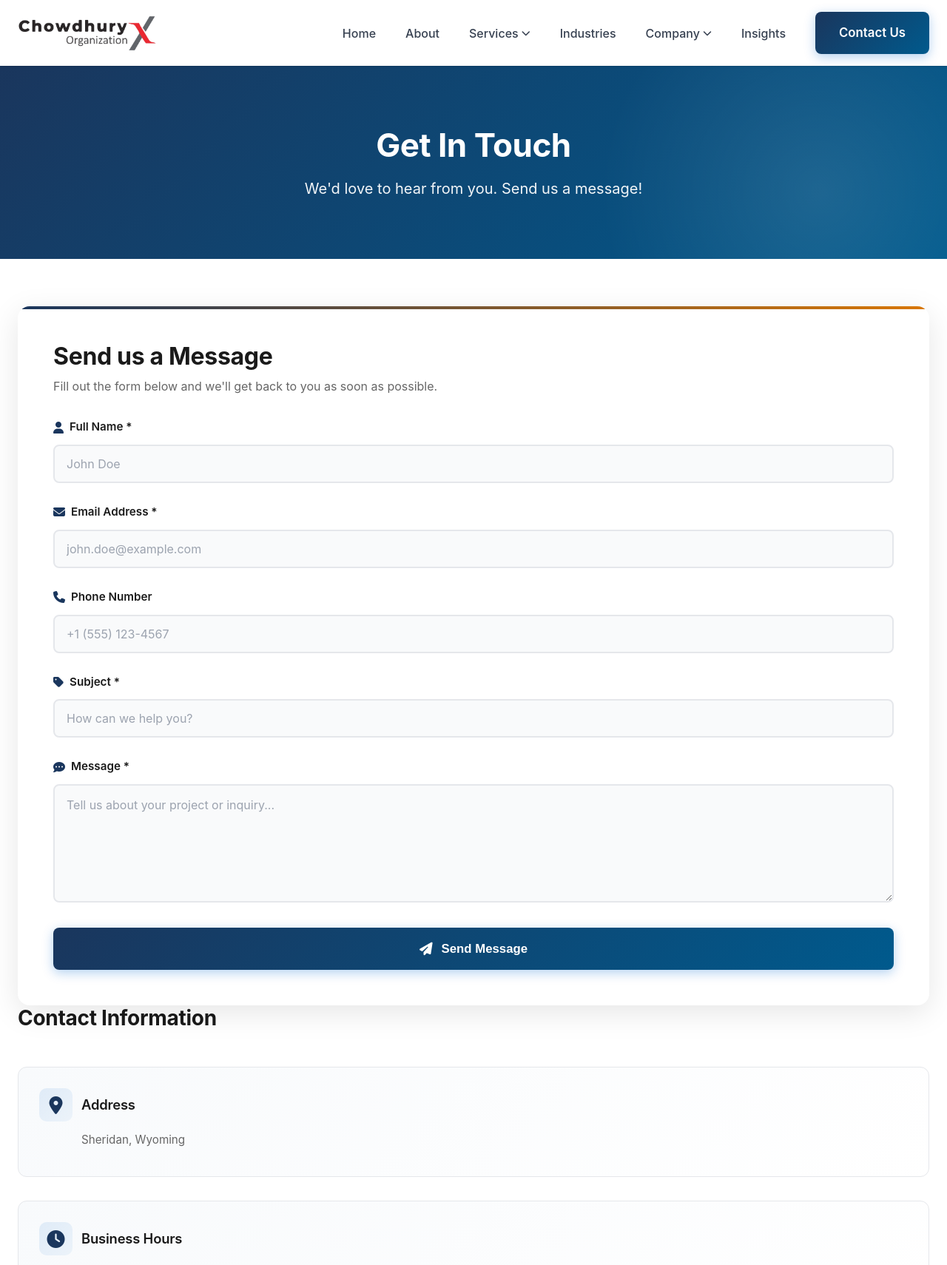
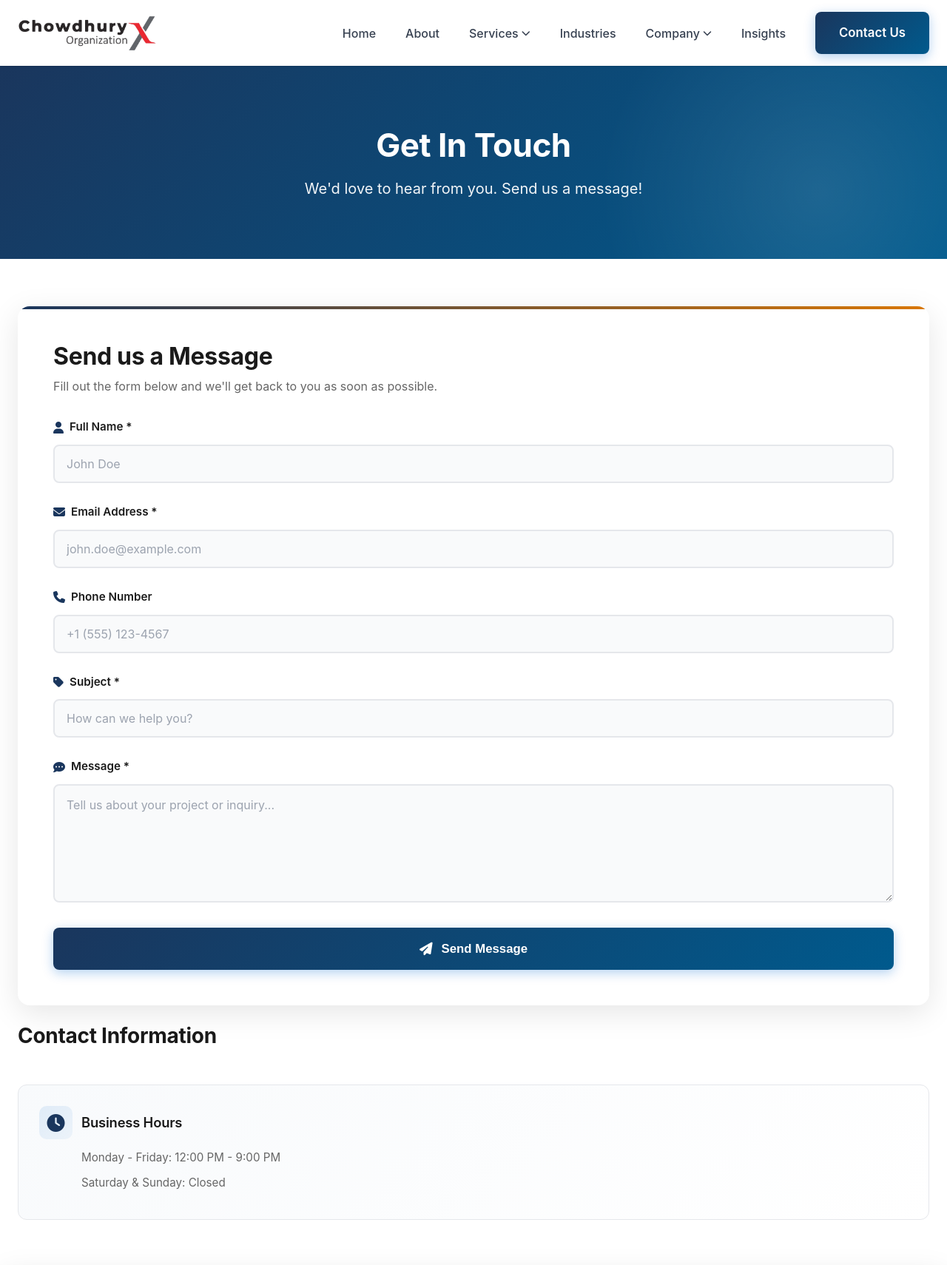
Before and after one commit to mani1028/chowdhuryX, a Flask app: page /contact in a window 1280 px wide. Shown: the top 1710 px of the page at 74% size. Run offline with Flask 3, Linux system fonts and the light colour scheme; some libraries are stand-ins or nearby versions.

Commit message:
location removed

```diff
--- a/templates/contact.html
+++ b/templates/contact.html
@@ -372,20 +372,10 @@
                 </form>
                 <div id="formMessage" class="form-message" style="display:none;"></div>
             </div>
-
+<br>
             <!-- Contact Info -->
             <div class="contact-info">
                 <h2>Contact Information</h2>
-
-                <div class="info-item">
-                    <div class="info-header-inline">
-                        <i class="fas fa-map-marker-alt"></i>
-                        <h4>Address</h4>
-                    </div>
-                    <div class="info-content">
-                        <p>Sheridan, Wyoming</p>
-                    </div>
-                </div>
 
                 <div class="info-item">
                     <div class="info-header-inline">
```
